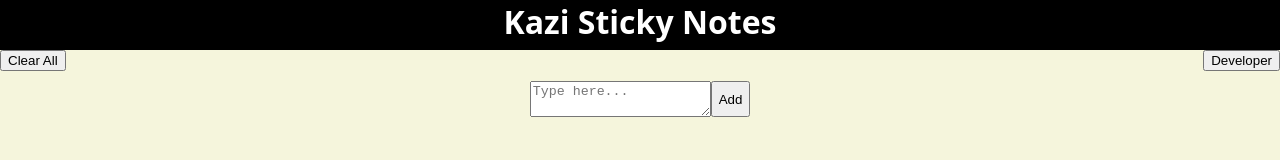
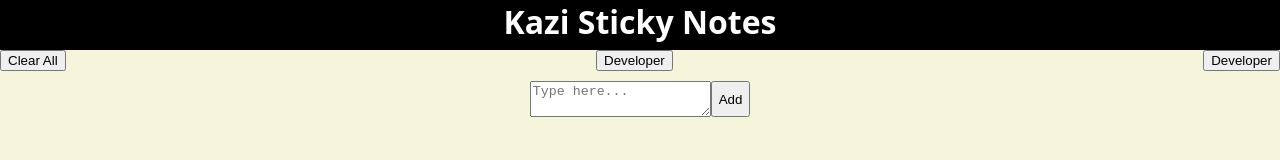
Before and after one commit to kazisaheb/To-Do-List, a plain HTML site: page index.html in a window 1280 px wide. Shown: the top 160 px of the page. Drawn offline with Linux system fonts and the light colour scheme.

Commit message:
Update index.html

```diff
--- a/index.html
+++ b/index.html
@@ -19,6 +19,7 @@
    <div id="btns">
      <button onclick="clearAll()">Clear All</button>
      <button onclick="window.location.href='https://www.facebook.com/thefinix';" target="_blank">Developer</button>
+     <button onClick="window.open('https://www.facebook.com/thefinix','pwin')">Developer</button>
   </div>
   <main id="main">
     <div class="input"><textarea id="inputText" placeholder="Type here..."></textarea><button
```
